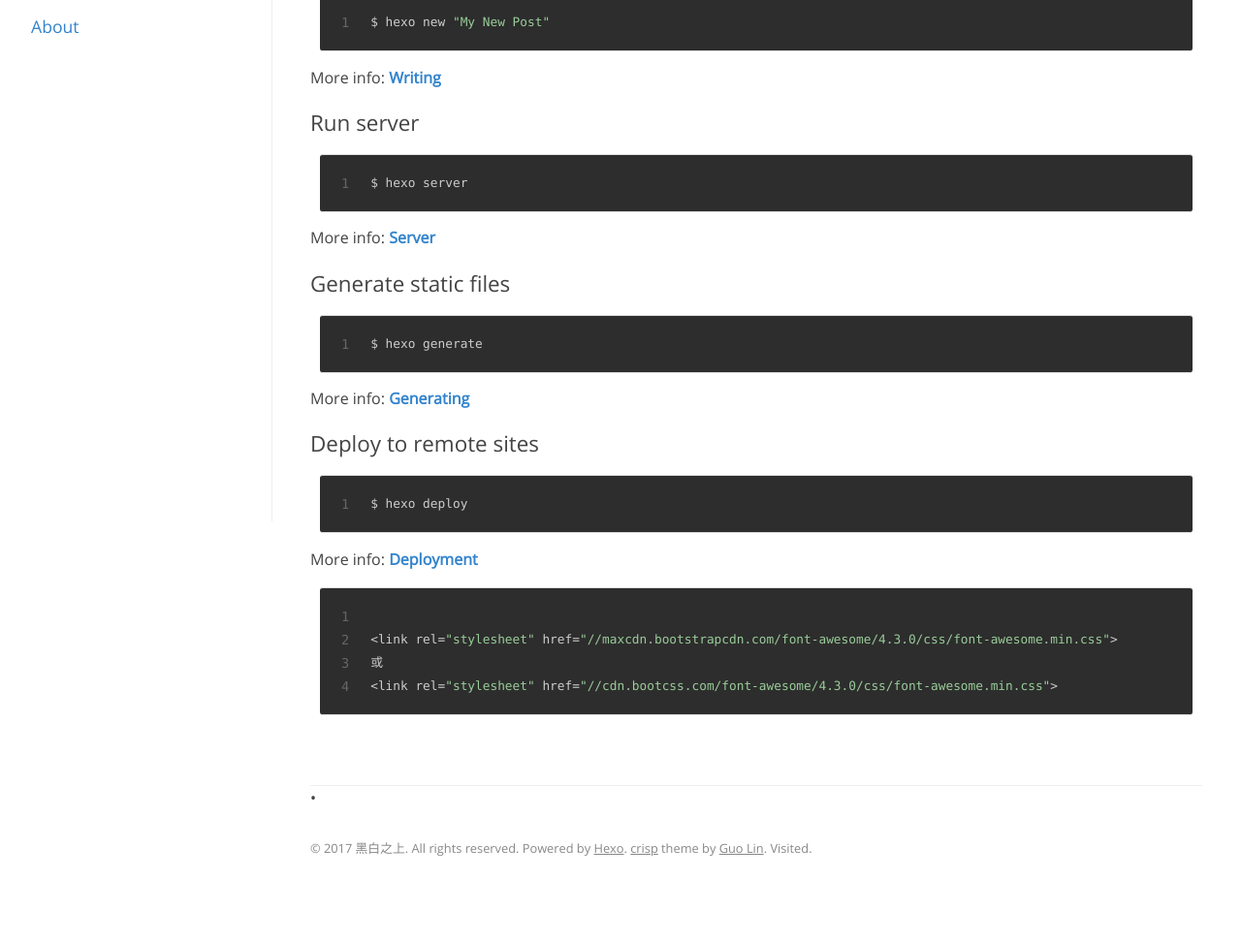
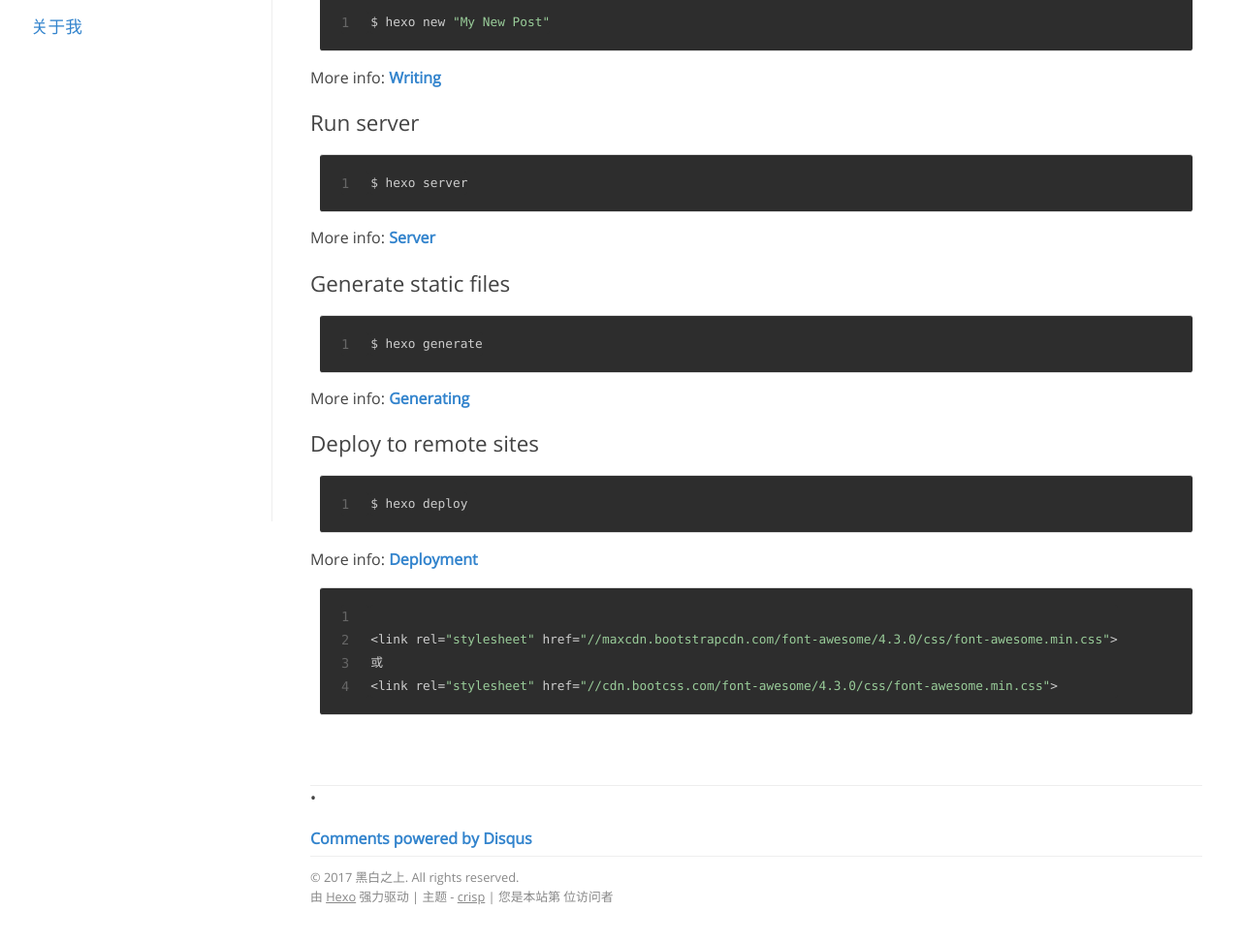
Before and after one commit to hbzs/blog, a plain HTML site: page 2017/12/21/hello-world/index.html in a window 1280 px wide. Shown: the part 326-1298 px from the top of the page at 97% size. Before the commit the page ends 1259 px from the top, so only its background shows below. Drawn offline with Linux system fonts and the light colour scheme; some packages are replaced by stand-ins of ours; a script that the page names is missing; files whose address does not match are found by name.

Commit message:
Site updated: 2017-12-24 13:31:15

```diff
--- a/2017/12/21/hello-world/index.html
+++ b/2017/12/21/hello-world/index.html
@@ -36,7 +36,7 @@
           <a href="http://twitter.com/hourunj"><i class="fa fa-twitter-square fa-2x"></i></a>
           <a href="/atom.xml"><i class="fa fa-rss-square fa-2x"></i></a>
   </div>
-<h6><a href="/about">About</a></h6>
+<h6><a href="/about">关于我</a></h6>
         </header>
 
         <main id="content">
@@ -75,12 +75,25 @@
     <span class="page-number">•</span>
 
 </nav>
+<div id="comments">
+  <div id="disqus_thread"></div>
+  <script type="text/javascript">
+      var disqus_shortname = 'hbzs';
+      (function() {
+          var dsq = document.createElement('script'); dsq.type = 'text/javascript'; dsq.async = true;
+          dsq.src = '//' + disqus_shortname + '.disqus.com/embed.js';
+          (document.getElementsByTagName('head')[0] || document.getElementsByTagName('body')[0]).appendChild(dsq);
+      })();
+  </script>
+  <noscript>Please enable JavaScript to view the <a href="http://disqus.com/?ref_noscript">comments powered by Disqus.</a></noscript>
+  <a href="http://disqus.com" class="dsq-brlink">Comments powered by <span class="logo-disqus">Disqus</span></a>
+</div>
 
 
         </main>
         <footer id="footer">
-            <section id="footer-message">&copy; 2017 黑白之上. All rights reserved. Powered by <a href="http://hexo.io/" target="_blank">Hexo</a>. <a href="https://github.com/guolin/crisp-hexo-theme" target="_blank">crisp</a> theme by <a href="guolin.github.io" target="_blank">Guo Lin</a>.<span id="busuanzi_container_site_pv">
-    Visited<span id="busuanzi_value_site_pv"></span></span>.</section>
+            <section id="footer-message">&copy; 2017 黑白之上. All rights reserved. <br>由 <a href="http://hexo.io/" target="_blank">Hexo</a> 强力驱动 | 主题 - <a href="https://github.com/guolin/crisp-hexo-theme" target="_blank">crisp</a> | <span id="busuanzi_container_site_uv">
+    您是本站第 <span id="busuanzi_value_site_uv"></span> 位访问者</span></section>
         </footer>
         <script async src="//dn-lbstatics.qbox.me/busuanzi/2.3/busuanzi.pure.mini.js"></script>
     </body>
```
Also changed, not shown: about.html (+3 -3 lines), about/AboutMe.html (+3 -3 lines), archives/2017/12/index.html (+3 -3 lines), archives/2017/index.html (+3 -3 lines), archives/index.html (+3 -3 lines), index.html (+3 -3 lines).
